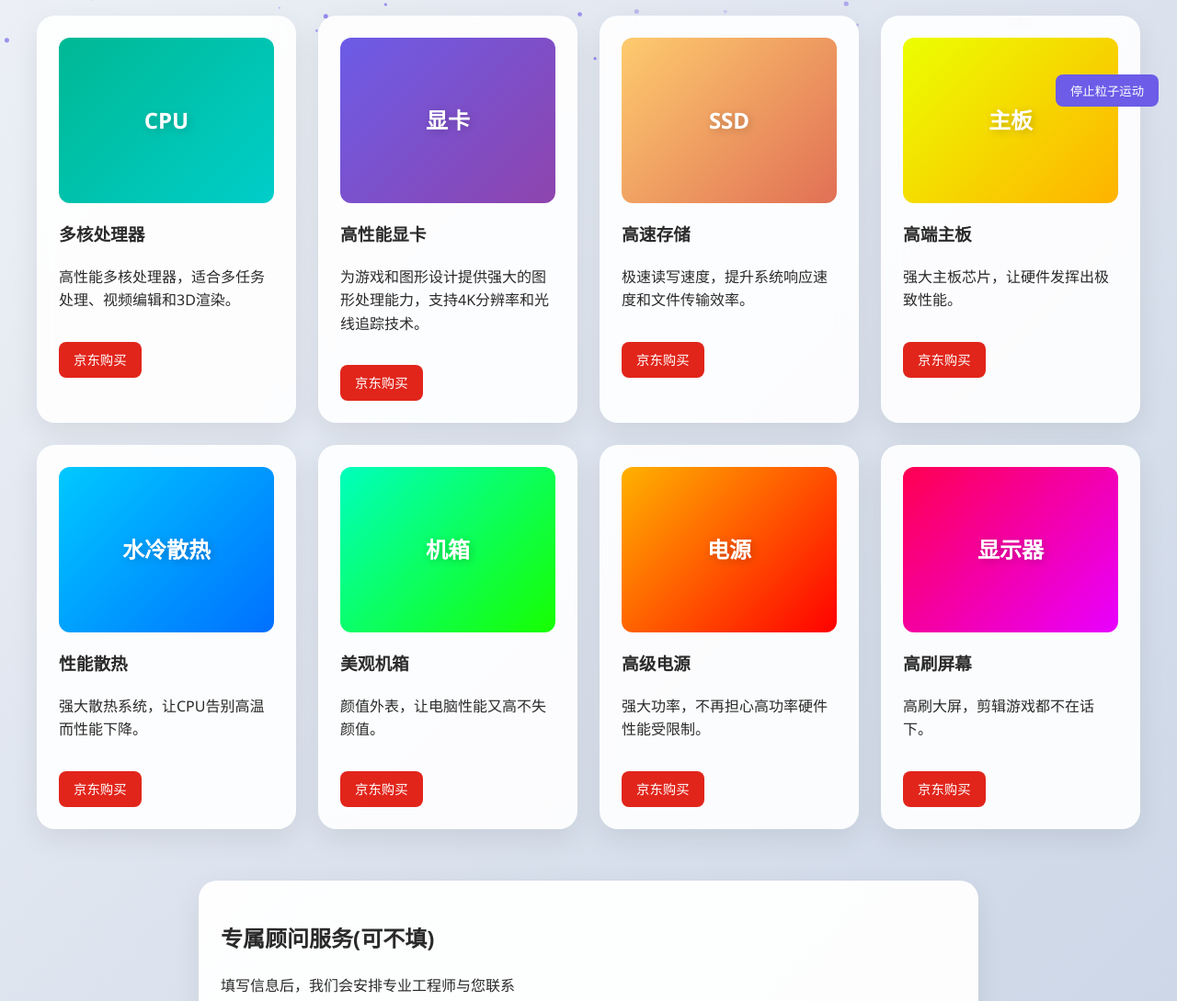
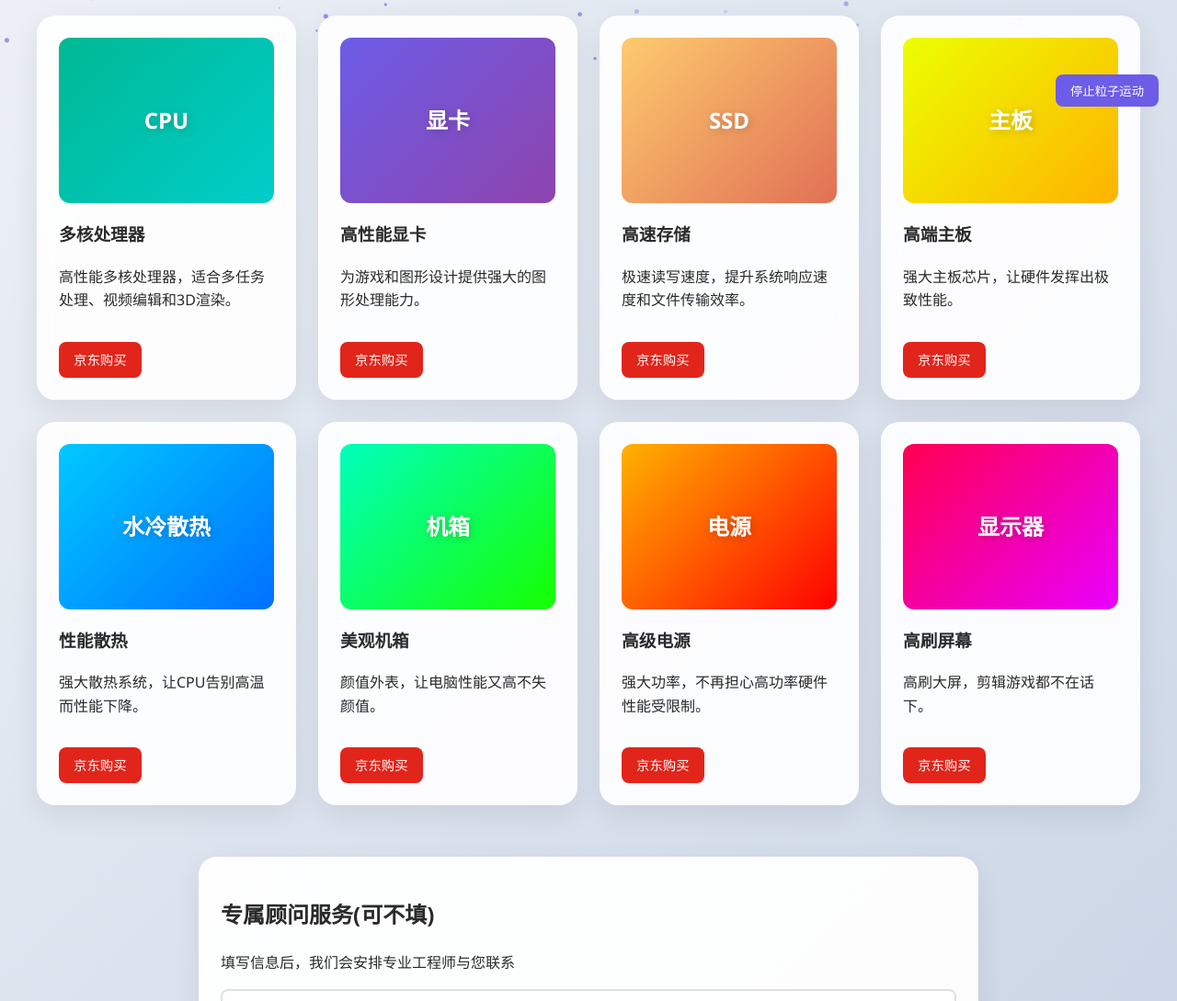
Before and after one commit to tcf-cbh/first-page, a plain HTML site: page index.html in a window 1280 px wide. Shown: the part 664-1753 px from the top of the page at 92% size. Drawn offline with Linux system fonts and the light colour scheme.

Commit message:
Update index.html

```diff
--- a/index.html
+++ b/index.html
@@ -442,7 +442,7 @@
         <div class="product-card gpu">
             <div class="product-image">显卡</div>
             <h3>高性能显卡</h3>
-            <p>为游戏和图形设计提供强大的图形处理能力，支持4K分辨率和光线追踪技术。</p>
+            <p>为游戏和图形设计提供强大的图形处理能力。</p>
             <a href="https://search.jd.com/Search?keyword=显卡" target="_blank" class="jd-link">京东购买</a>
         </div>
         <!-- 固态硬盘 -->
```
